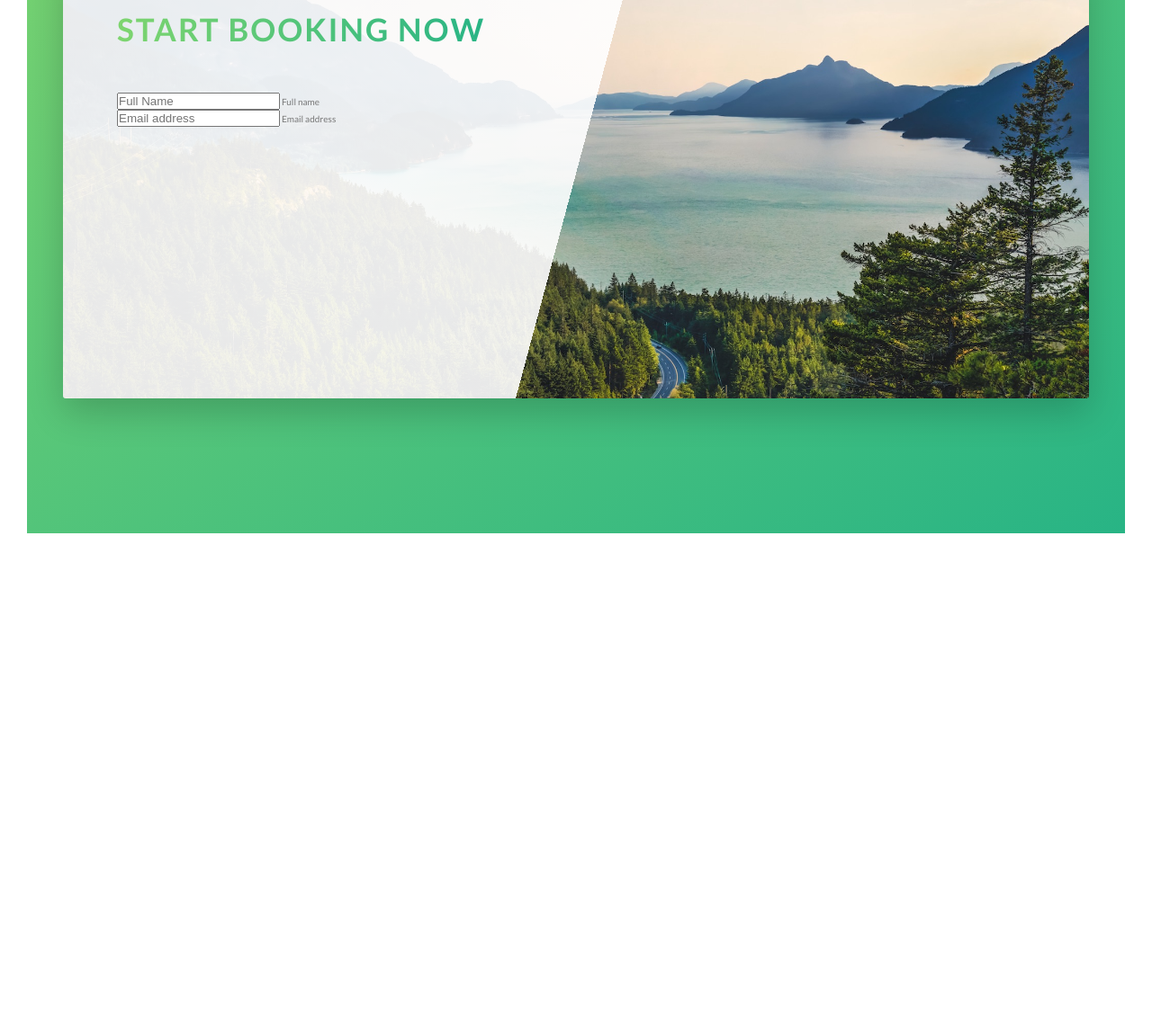
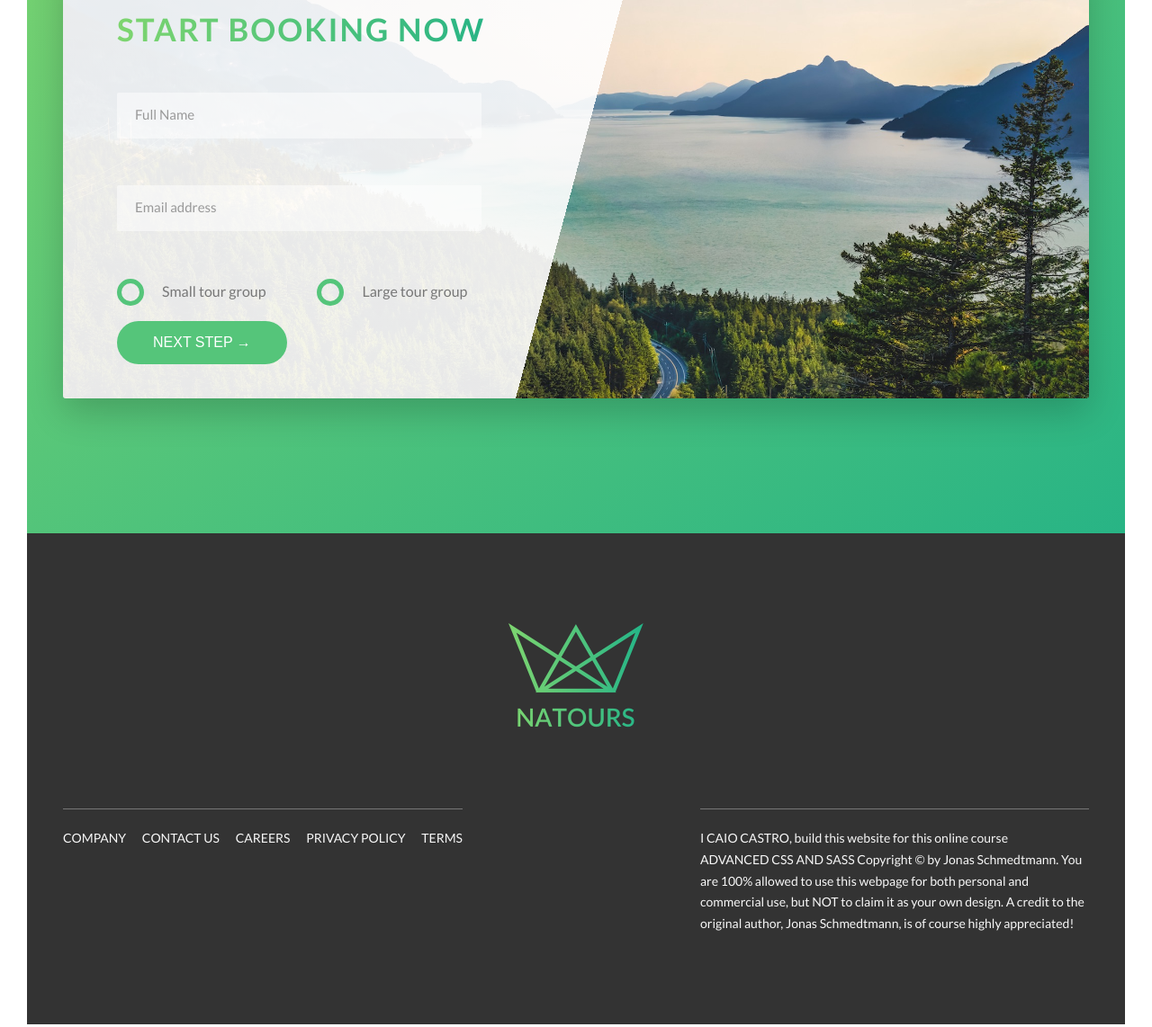
Before and after one commit to caiocastrofrs/natours-project, a plain HTML site: page index.html in a window 1280 px wide. Shown: the part 4647-5789 px from the top of the page at 90% size. Before the commit the page ends 5270 px from the top, so only its background shows below. Drawn offline with Linux system fonts and the light colour scheme.

Commit message:
update: seção de forms finalizada

```diff
--- a/index.html
+++ b/index.html
@@ -277,12 +277,56 @@
                                     <input type="email" class="form__input" placeholder="Email address" id="email" required>
                                     <label for="email" class="form__label">Email address</label>
                                 </div>
+
+                                <div class="form__group .u-margin-bottom-medium">
+                                    <div class="form__radio-group">
+                                        <input type="radio" class="form__radio-input" id="small" name="size">
+                                        <label for="small" class="form__radio-label">
+                                            <span class="form__radio-button"></span>
+                                            Small tour group
+                                        </label>
+                                    </div>
+
+                                    <div class="form__radio-group">
+                                        <input type="radio" class="form__radio-input" id="large" name="size">
+                                        <label for="large" class="form__radio-label">
+                                            <span class="form__radio-button"></span>
+                                            Large tour group
+                                        </label>
+                                    </div>
+                                </div>
+                                <div class="form__group">
+                                    <button class="btn btn--green"> Next step &rarr;</button>
+                                </div>
                             </form>
                         </div>
                     </div>
                 </div>
             </section>
         </main>
+        <footer class="footer">
+            <div class="footer__logo-box u-margin-bottom-big">
+                <img src="img/logo-green-2x.png" alt="Full logo" class="footer__logo">
+            </div>
+            <div class="row">
+                <div class="col-1-of-2">
+                    <div class="footer__navigation">
+                        <ul class="footer__list">
+                            <li class="footer__item"><a href="#" class="footer__link">Company</a></li>
+                            <li class="footer__item"><a href="#" class="footer__link">Contact Us</a></li>
+                            <li class="footer__item"><a href="#" class="footer__link">Careers</a></li>
+                            <li class="footer__item"><a href="#" class="footer__link">Privacy Policy</a></li>
+                            <li class="footer__item"><a href="#" class="footer__link">Terms</a></li>
+                        </ul>
+                    </div>
+                </div>
+                <div class="col-1-of-2">
+                    <p class="footer__copyright">
+                        I <a href="#" class="footer__link">Caio Castro</a>, build this website for this online course <a href="#" class="footer__link">Advanced CSS and Sass</a> Copyright &copy; by Jonas Schmedtmann. You are 100% allowed to use this webpage for both personal and commercial use, but NOT to claim it as your own design. A credit to the original author, Jonas Schmedtmann, is of course highly appreciated!
+                    </p>
+                </div>
+            </div>
+        </footer>
         <!-- <section class="grid-test">
             <div class="row">
                 <div class="col-1-of-2">
--- a/sass/abstracts/_variables.scss
+++ b/sass/abstracts/_variables.scss
@@ -1,11 +1,15 @@
 $color-primary:  #55c57a;
 $color-primary-light: #7ed56f;
 $color-primary-dark: #28b485;
-$color-grey-dark: #777;
+
 $color-white: #fff;
 $color-black: #000;
 $color-grey-light-1: #f7f7f7;
 $color-grey-light-2: #eee;
+
+$color-grey-dark: #777;
+$color-grey-dark-2: #999;
+$color-grey-dark-3: #333;
 
 $color-secondary-light: #ffb900;
 $color-secondary-dark: #ff7730;
--- a/sass/base/_utilities.scss
+++ b/sass/base/_utilities.scss
@@ -1,7 +1,7 @@
-.u-center-text { text-align: center;}
+.u-center-text { text-align: center !important;}
 
-.u-margin-bottom-small { margin-bottom: 1.5rem;}
-.u-margin-bottom-medium { margin-bottom: 4rem;}
-.u-margin-bottom-big { margin-bottom: 8rem;}
-.u-margin-top-big { margin-top: 8rem};
-.u-margin-top-huge { margin-top: 10rem};
+.u-margin-bottom-small { margin-bottom: 1.5rem !important;}
+.u-margin-bottom-medium { margin-bottom: 4rem !important;}
+.u-margin-bottom-big { margin-bottom: 8rem !important;}
+.u-margin-top-big { margin-top: 8rem !important;}
+.u-margin-top-huge { margin-top: 10rem !important;}
--- a/sass/components/_button.scss
+++ b/sass/components/_button.scss
@@ -1,4 +1,5 @@
 .btn {
+    &,
     &:link,
     &:visited {
         text-transform: uppercase;
@@ -9,6 +10,9 @@
         transition: all .2s;
         position: relative;
         font-size: $default-font-size;
+
+        border: none;
+        cursor: pointer;
     }
     &:hover {
         transform: translateY(-.3rem);
@@ -19,7 +23,9 @@
             opacity: 0;
         }
     }
-    &:active {
+    &:active,
+    &:focus {
+        outline: none;
         transform: translateY(-.1rem);
         box-shadow: 0 .5rem 1rem rgba($color-black,.2);
     }
--- /dev/null
+++ b/sass/components/_form.scss
@@ -0,0 +1,90 @@
+.form {
+
+    &__group:not(:last-child) {
+        margin-bottom: 2rem;
+    }
+    &__input {
+        font-size: 1.5rem;
+        font-family: inherit;
+        color: inherit;
+        padding: 1.5rem 2rem;
+        border-radius: 2px;
+        background-color: rgba($color-white, .5);
+        border: none;
+        border-bottom: 3px solid transparent;
+        width: 90%;
+        display: block;
+        transition: all .3s;
+        &::-webkit-input-placeholder {
+            color: $color-grey-dark-2;
+        }
+
+        &:focus {
+            outline: none;
+            box-shadow: 0 1rem 2rem rgba($color-black, .1);
+            border-bottom-color: $color-primary;
+            &:invalid {
+                border-bottom-color: $color-secondary-dark;
+            }
+        }
+    }
+    &__label {
+        font-size: 1.5rem;
+        font-weight: 700;
+        margin-left: 2rem;
+        margin-top: .7rem;
+        display: block;
+        transition: all .3s;
+    }
+
+    &__input:placeholder-shown + &__label {
+        opacity: 0;
+        visibility: hidden;
+        transform: translateY(-4rem);
+    }
+
+    &__radio-group {
+        width: 49%;
+        display: inline-block;
+
+    }
+    &__radio-input {
+        display: none;
+    }
+    &__radio-label {
+        font-size: $default-font-size;
+        cursor: pointer;
+        position: relative;
+        padding-left: 5rem;
+    }
+
+    &__radio-button {
+
+        height: 3rem;
+        width: 3rem;
+        border: 5px solid $color-primary;
+        border-radius: 50%;
+        display: inline-block;
+        position: absolute;
+        left: 0;
+        top: -.4rem;
+        &::after {
+            content: "";
+            display: block;
+            height: 1.3rem;
+            width: 1.3rem;
+            border-radius: 50%;
+            position: absolute;
+            top:50%;
+            left: 50%;
+            transform: translate(-50%, -50%);
+            background-color: $color-primary;
+            opacity: 0;
+            transition: opacity .3s;
+        }
+    }
+
+    &__radio-input:checked  ~ &__radio-label &__radio-button::after{
+        opacity: 1;
+    }
+}
--- /dev/null
+++ b/sass/layout/_footer.scss
@@ -0,0 +1,57 @@
+.footer {
+    background-color: $color-grey-dark-3;
+    padding: 10rem 0;
+    font-size: 1.4rem;
+    color: $color-grey-light-1;
+    &__logo-box {
+        text-align: center;
+    }
+
+    &__logo {
+        width: 15rem;
+        height: auto;
+    }
+
+    &__navigation {
+        border-top: 1px solid $color-grey-dark;
+        padding-top: 2rem;
+        display: inline-block;
+    }
+
+    &__list {
+        list-style: none;
+    }
+
+    &__item {
+        display: inline-block;
+        &:not(:last-child) {
+            margin-right: 1.5rem;
+        }
+    }
+
+    &__link {
+        &:link,
+        &:visited {
+            color: $color-grey-light-1;
+            background-color: $color-grey-dark-3;
+            text-decoration: none;
+            text-transform: uppercase;
+            display: inline-block;
+            transition: all .2s;
+        }
+
+        &:hover,
+        &:active {
+            color: $color-primary;
+            box-shadow: 0 1rem 2rem rgba($color-black, .4);
+            transform: rotate(5deg) scale(1.3);
+        }
+    }
+
+    &__copyright {
+        border-top: 1px solid $color-grey-dark;
+        padding-top: 2rem;
+        width: 80%;
+        float: right;
+    }
+}
--- a/sass/main.scss
+++ b/sass/main.scss
@@ -6,14 +6,16 @@
 @import "base/base";
 @import "base/typography";
 @import "base/utilities";
+
 @import "components/bg-video";
 @import "components/composition";
 @import "components/feature-box";
 @import "components/card";
 @import "components/story";
+@import "components/form";
 @import "components/button";
 
 @import "layout/header";
 @import "layout/grid";
-
+@import "layout/footer";
 @import "pages/home";
```
Also changed, not shown: css/main.css.
